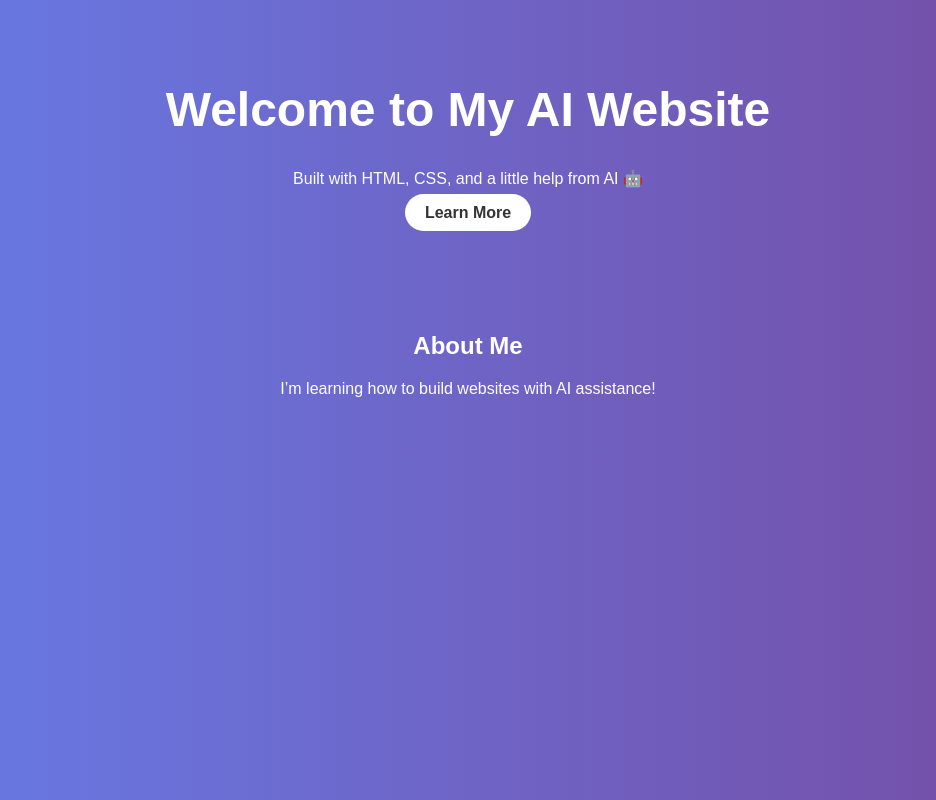
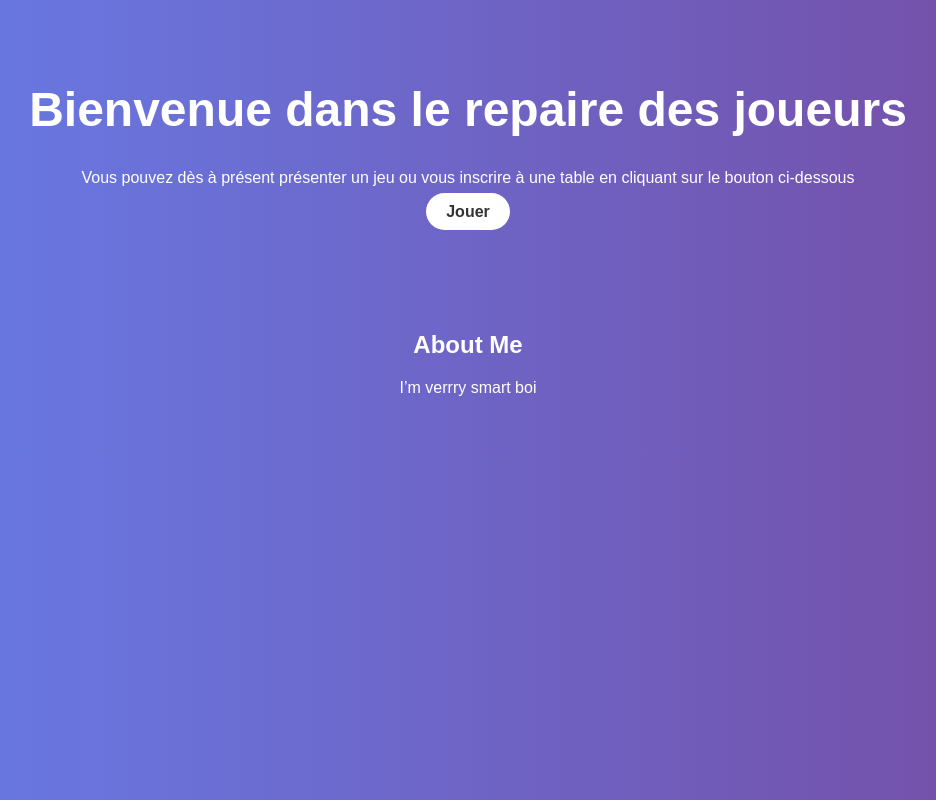
Before and after one commit to Nicolasso400/repaire-des-joueurs, a plain HTML site: page index.html in a window 1280 px wide. Shown: the whole page, without its empty margins (172-1108 px from the left). Drawn offline with Linux system fonts and the light colour scheme.

Commit message:
Update index.html

```diff
--- a/index.html
+++ b/index.html
@@ -3,20 +3,20 @@
 <head>
   <meta charset="UTF-8">
   <meta name="viewport" content="width=device-width, initial-scale=1.0">
-  <title>My AI Website</title>
+  <title>Repaire des Joueurs</title>
   <link rel="stylesheet" href="css/style.css">
 
 </head>
 <body>
   <header>
-    <h1>Welcome to My AI Website</h1>
-    <p>Built with HTML, CSS, and a little help from AI 🤖</p>
-    <a href="#about" class="btn">Learn More</a>
+    <h1>Bienvenue dans le repaire des joueurs</h1>
+    <p>Vous pouvez dès à présent présenter un jeu ou vous inscrire à une table en cliquant sur le bouton ci-dessous</p>
+    <a href="#about" class="btn">Jouer</a>
   </header>
 
   <section id="about">
     <h2>About Me</h2>
-    <p>I’m learning how to build websites with AI assistance!</p>
+    <p>I’m verrry smart boi</p>
   </section>
 </body>
 </html>
```
